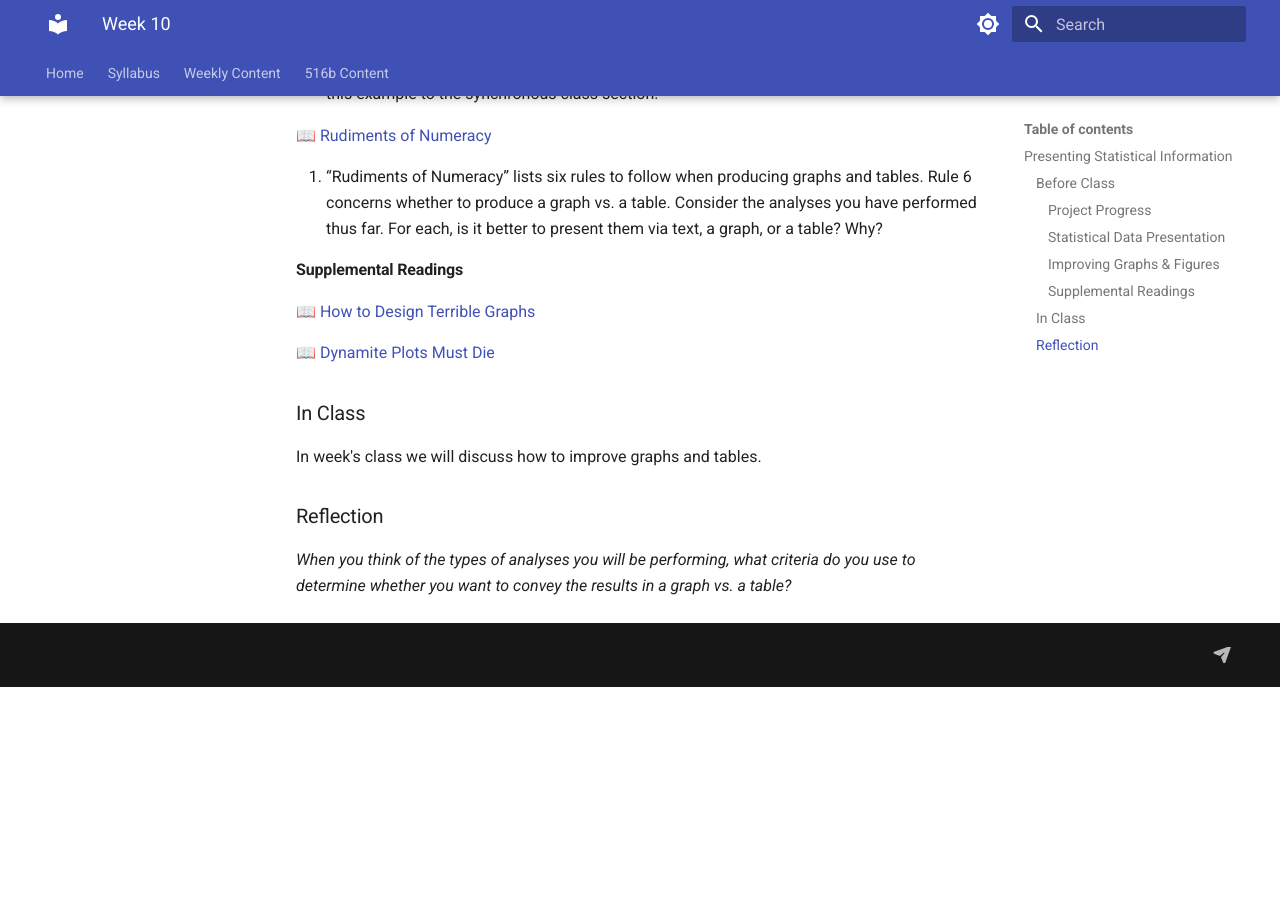
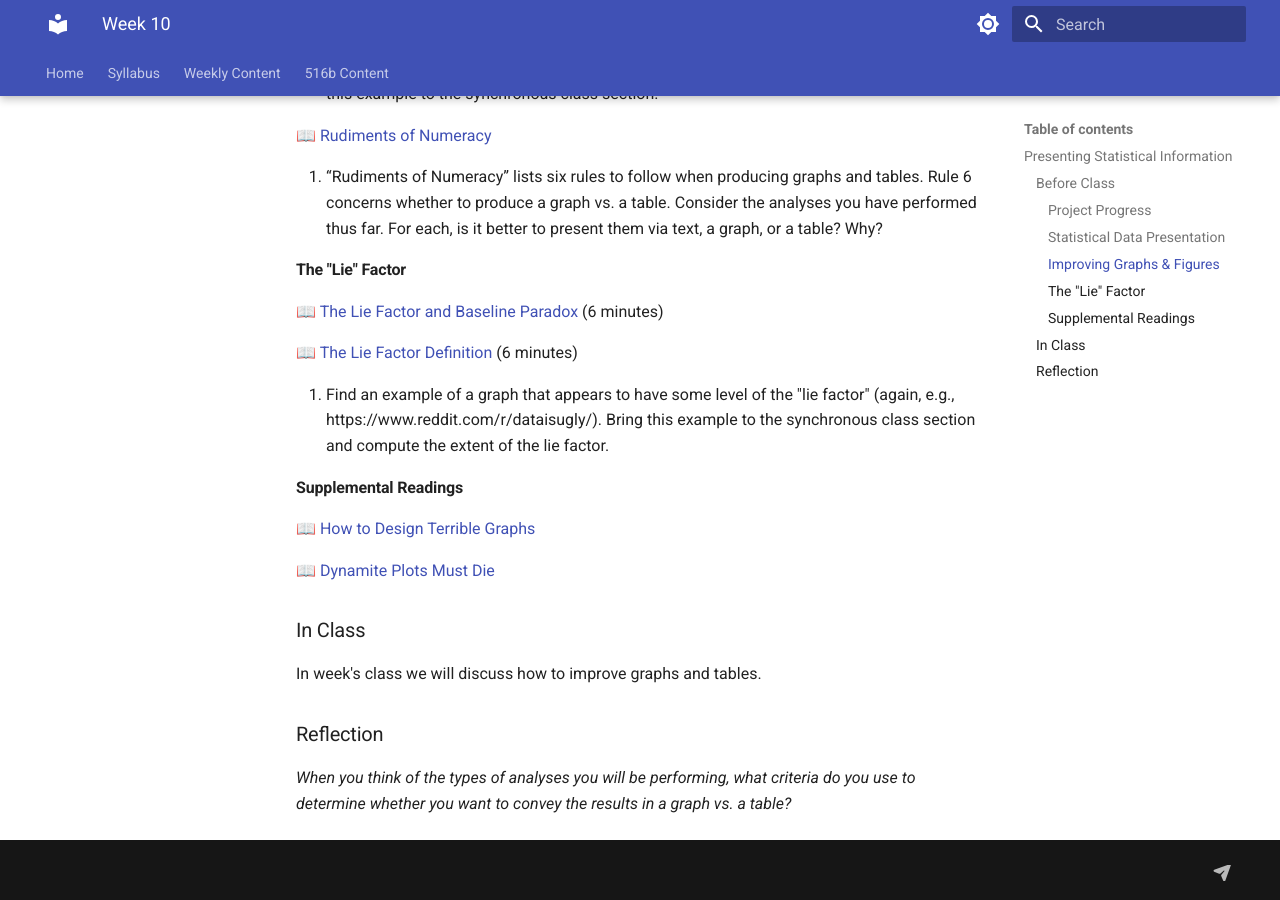
Before and after one commit to USCbiostats/PM516, an MkDocs documentation site: the page built from docs/week10.md, in a window 1280 px wide and 900 px high, scrolled down 669 px. Built offline with MkDocs 1.6.1 and Material for MkDocs 9.7.7, drawn with Linux system fonts in a browser that asks for light colours; comment, search, counter and statistics services are not loaded; before the commit the page ends 1356 px from its top, so only the background shows below that.

Commit message:
Lie Factor readings

```diff
--- a/docs/week10.md
+++ b/docs/week10.md
@@ -26,6 +26,14 @@
 
 1. “Rudiments of Numeracy” lists six rules to follow when producing graphs and tables. Rule 6 concerns whether to produce a graph vs. a table. Consider the analyses you have performed thus far. For each, is it better to present them via text, a graph, or a table? Why?
 
+#### The "Lie" Factor
+
+📖 [The Lie Factor and Baseline Paradox](https://nightingaledvs.com/the-lie-factor-and-the-baseline-paradox/) (6 minutes)
+
+📖 [The Lie Factor Definition](https://infovis-wiki.net/wiki/Lie_Factor) (6 minutes)
+
+1. Find an example of a graph that appears to have some level of the "lie factor" (again, e.g., https://www.reddit.com/r/dataisugly/). Bring this example to the synchronous class section and compute the extent of the lie factor.
+
 #### Supplemental Readings
 
 📖 [How to Design Terrible Graphs](https://www.freecodecamp.org/news/how-to-design-terrible-graphs-3b213d909387/) <br />
```
